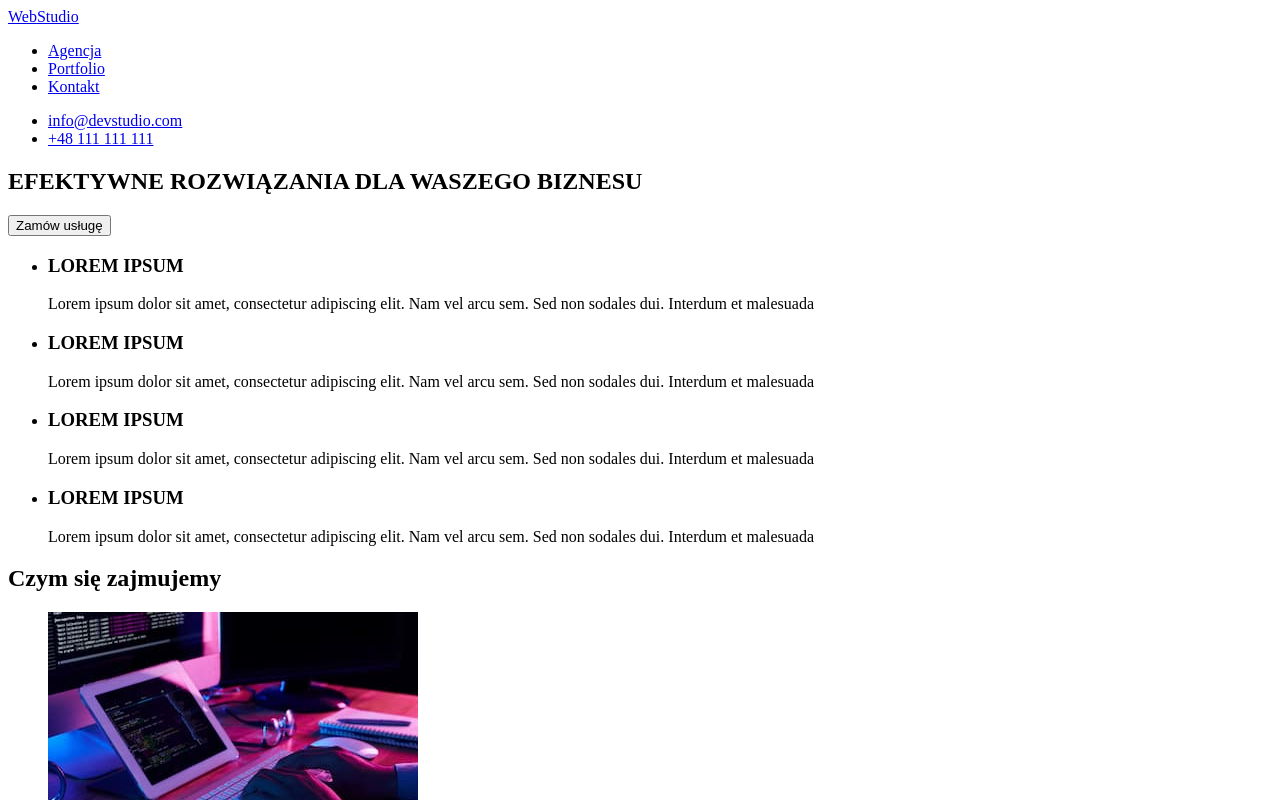
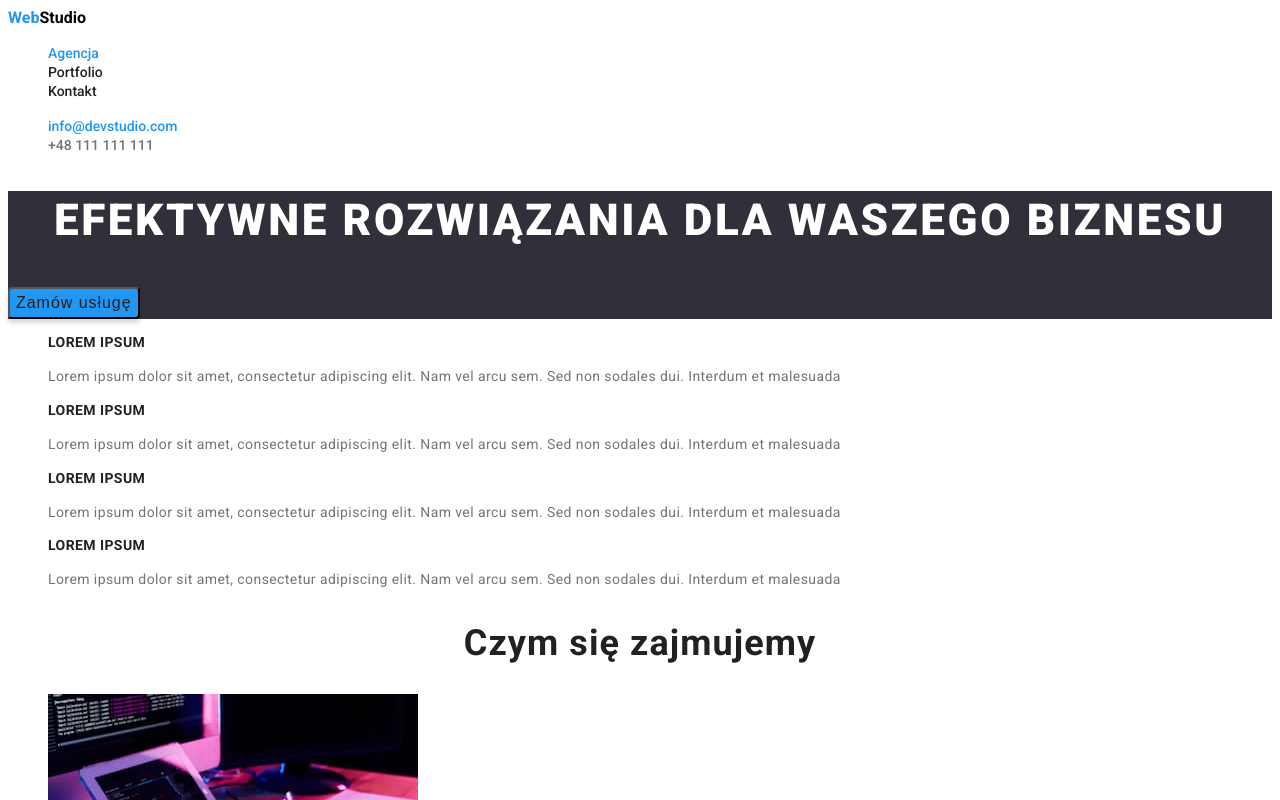
Before and after one commit to PatrykLesniak/-goit-markup-hw-02, a plain HTML site: page index.html in a window 1280 px wide. Shown: the top 800 px of the page. Drawn offline with Linux system fonts and the light colour scheme; the site is published under a folder, as on GitHub Pages, so addresses that start at the root find nothing.

Commit message:
Wszystko

```diff
--- a/index.html
+++ b/index.html
@@ -7,16 +7,16 @@
     <link rel="preconnect" href="https://fonts.googleapis.com">
     <link rel="preconnect" href="https://fonts.gstatic.com" crossorigin>
     <link href="https://fonts.googleapis.com/css2?family=Raleway:wght@700&family=Roboto:wght@400;500;700;900&display=swap" rel="stylesheet">
-    <link rel="stylesheet" href="/Styles/styles.css">
+    <link rel="stylesheet" href="Styles/styles.css">
     <title>WebStudio</title>
 </head>
 <body>
     <header>
-        <a href="/index.html" class="logo link"><span class="web">Web<span class="studio">Studio</span></a>
+        <a href="index.html" class="logo link"><span class="web">Web<span class="studio">Studio</span></a>
         <nav>
             <ul class="menu-list list">
                 <li><a class="menu-link link current" href="index.html">Agencja</a></li>
-                <li><a class="menu-link link" href="/Portfolio.html">Portfolio</a></li>
+                <li><a class="menu-link link" href="Portfolio.html">Portfolio</a></li>
                 <li><a class="menu-link link" href="#">Kontakt</a></li>
             </ul>
         </nav>
@@ -94,7 +94,7 @@
             </section>
     </main>
     <footer class="footer">
-        <a href="/index.html" class="logo link"><span class="web">Web<span class="third-web">Studio</span></a>
+        <a href="index.html" class="logo link"><span class="web">Web<span class="third-web">Studio</span></a>
         <adress class="footer-link">m. Warszawa, Aleje Jerozolimskie 21</adress>
     <ul class="list">
         <li><a class="footer-second-link link" href="mailto:info@devstudio.com">info@devstudio.com</a></li>
```
Also changed, not shown: Portfolio.html (+5 -5 lines).
